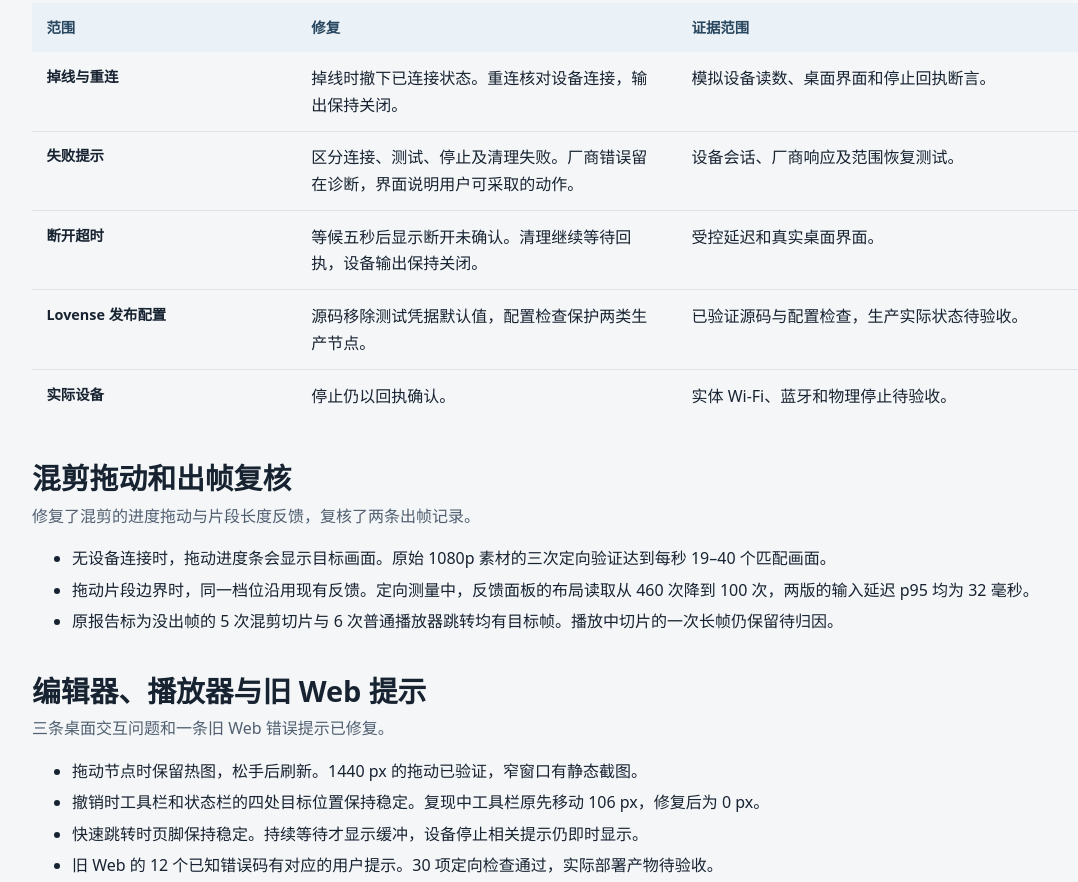
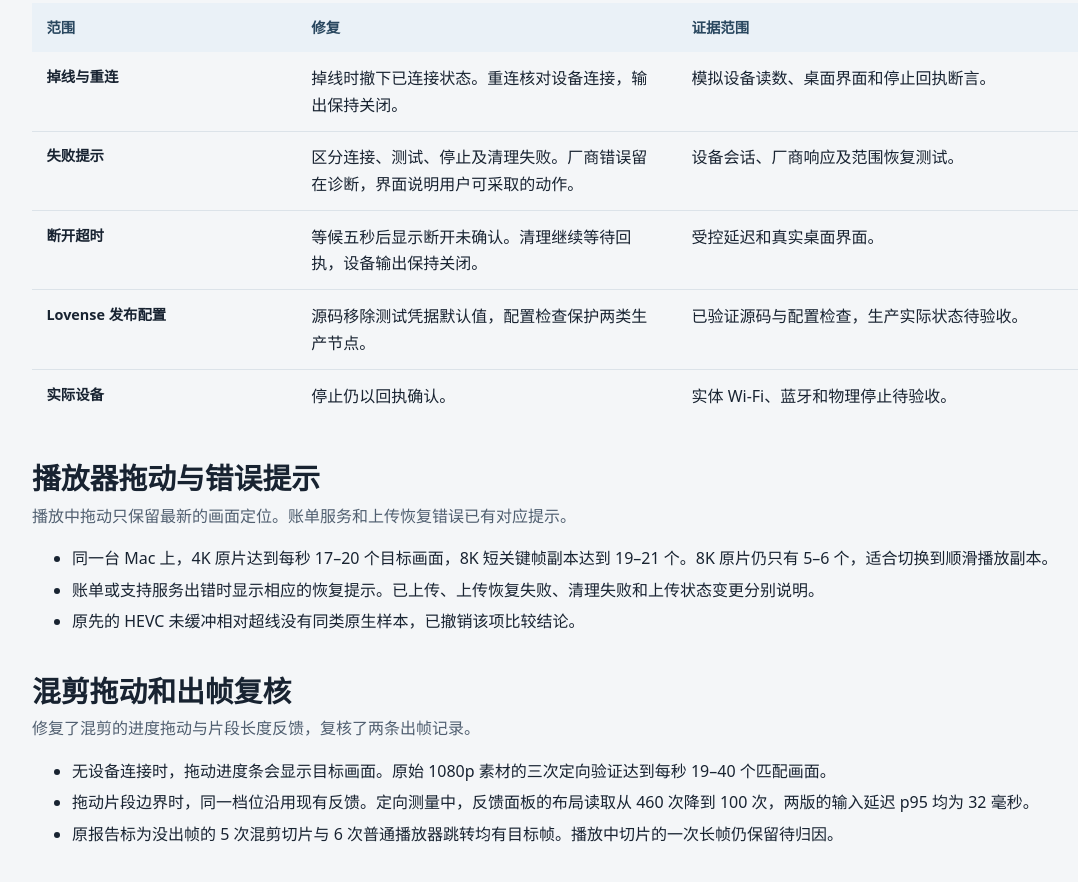
Before and after one commit to RUIooSHI/peakron-release-plan, a plain HTML site: page index.html in a window 1280 px wide. Shown: the part 996-1878 px from the top of the page, without its empty margins (32-1110 px from the left). Drawn offline with Linux system fonts and the light colour scheme.

Commit message:
Publish player drag and service error evidence

```diff
--- a/index.html
+++ b/index.html
@@ -131,7 +131,7 @@
       <aside class="release" aria-label="发布状态与候选">
         <strong>暂缓封板</strong>
         <p>桌面版本 · 公开计划</p>
-        <p><time datetime="2026-11-22">2026-11-22</time> · 本批修复 2 条，复核关闭 2 条</p>
+        <p><time datetime="2026-11-22">2026-11-22</time> · 播放器拖动与错误提示已更新</p>
       </aside>
     </div>
   </header>
@@ -139,6 +139,7 @@
     <div class="wrap">
       <a href="#blockers">封板阻断</a>
       <a href="#device-link-followup">设备修复</a>
+      <a href="#player-drag-and-errors">播放器拖动与错误提示</a>
       <a href="#mix-scrub-and-resize">混剪拖动与出帧</a>
       <a href="#interaction-and-web-errors">交互与旧 Web 文案</a>
       <a href="#local-generation-progress">本地生成进度</a>
@@ -216,6 +217,18 @@
           <tr><th scope="row">实际设备</th><td data-label="修复">停止仍以回执确认。</td><td data-label="证据范围">实体 Wi-Fi、蓝牙和物理停止待验收。</td></tr>
         </tbody>
       </table>
+    </section>
+
+    <section id="player-drag-and-errors" aria-labelledby="player-drag-and-errors-title">
+      <div class="section-head">
+        <h2 id="player-drag-and-errors-title">播放器拖动与错误提示</h2>
+        <p>播放中拖动只保留最新的画面定位。账单服务和上传恢复错误已有对应提示。</p>
+      </div>
+      <ul>
+        <li>同一台 Mac 上，4K 原片达到每秒 17–20 个目标画面，8K 短关键帧副本达到 19–21 个。8K 原片仍只有 5–6 个，适合切换到顺滑播放副本。</li>
+        <li>账单或支持服务出错时显示相应的恢复提示。已上传、上传恢复失败、清理失败和上传状态变更分别说明。</li>
+        <li>原先的 HEVC 未缓冲相对超线没有同类原生样本，已撤销该项比较结论。</li>
+      </ul>
     </section>
 
     <section id="mix-scrub-and-resize" aria-labelledby="mix-scrub-and-resize-title">
```
